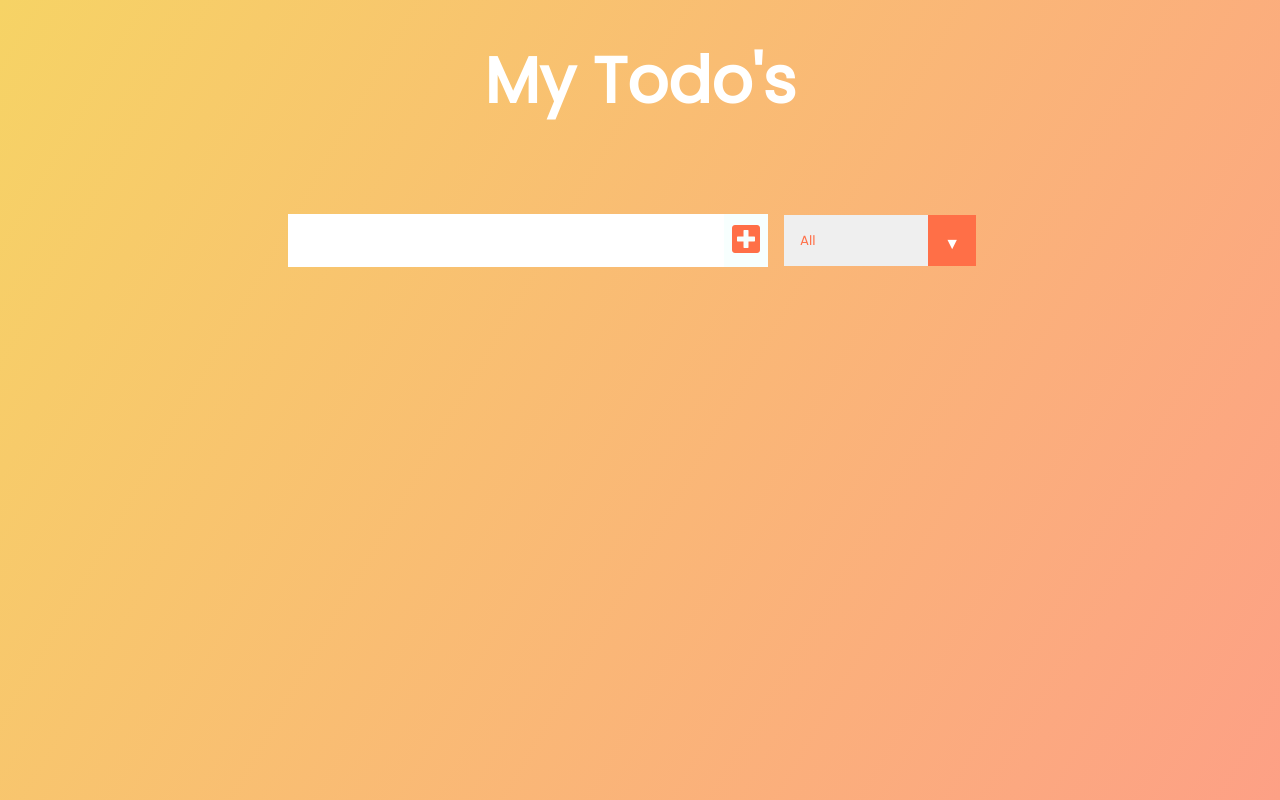
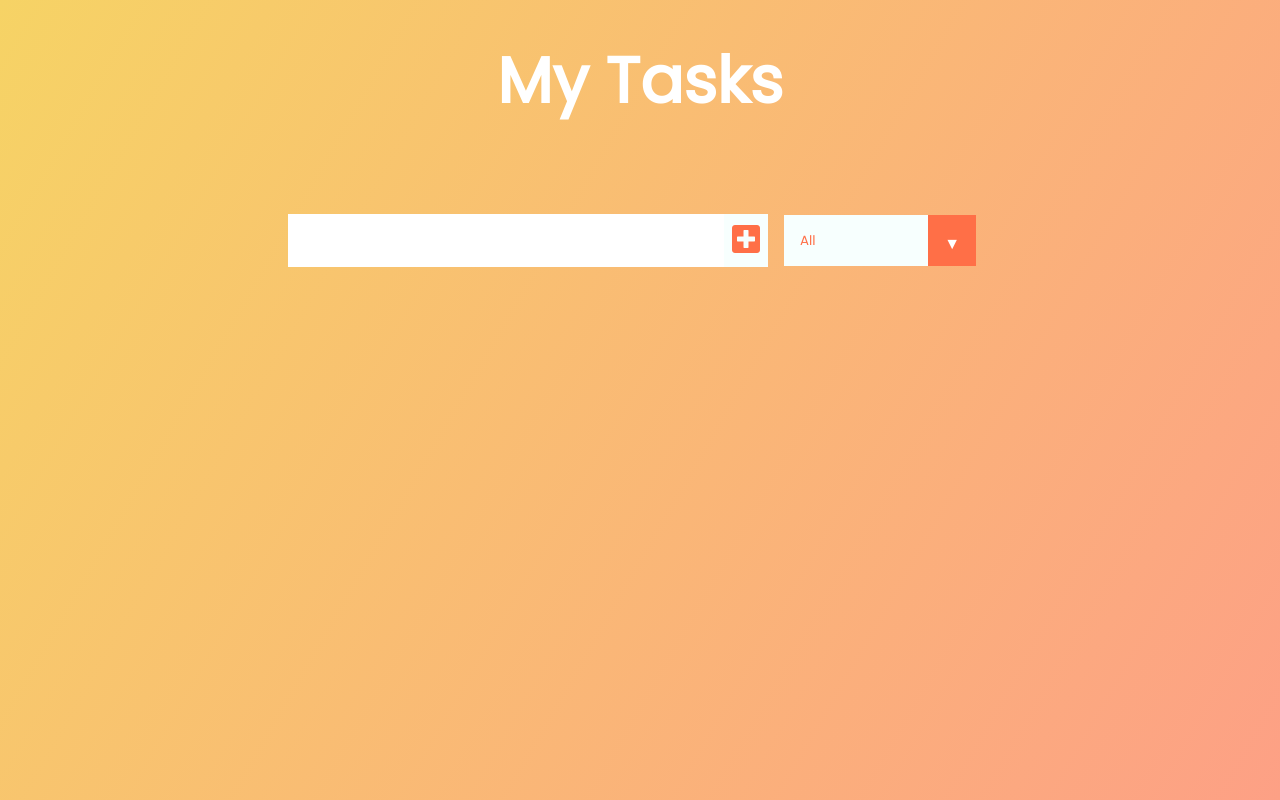
Before and after one commit to johnthomasgithub/Todo-React, a React (Create React App) app: page / in a window 1280 px wide. Built offline with nearby package versions, Linux system fonts and the light colour scheme.

Commit message:
tasks commit

```diff
--- a/src/App.css
+++ b/src/App.css
@@ -12,7 +12,6 @@ body {
 header {
   font-size: 2rem;
 }
-
 header,
 form {
   min-height: 20vh;
@@ -117,6 +116,7 @@ select {
 }
 select {
   color: #ff6f47;
+  background-color: #f7fffe;
   font-family: "Poppins", sans-serif;
   cursor: pointer;
   width: 12rem;
@@ -163,7 +163,7 @@ form input {
 .todo-item{
   padding: 0rem 0.5rem;
   width: 16rem;
-  overflow-x: hidden;
+  overflow-x: auto;
 }
 
 .trash-btn,
--- a/src/App.js
+++ b/src/App.js
@@ -49,7 +49,7 @@ function App() {
   return (
     <div className="App">
       <header>
-        <h1>My Todo's</h1>
+        <h1>My Tasks</h1>
       </header>
       <Form
         inputText={inputText}
```
